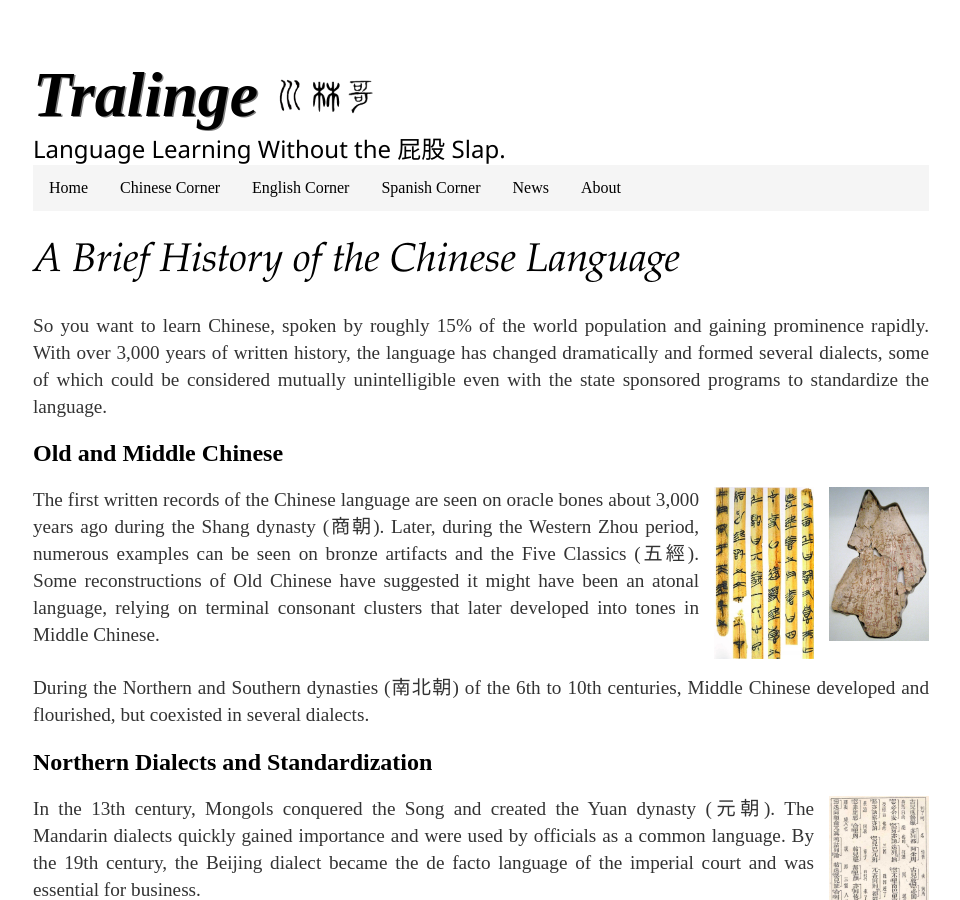
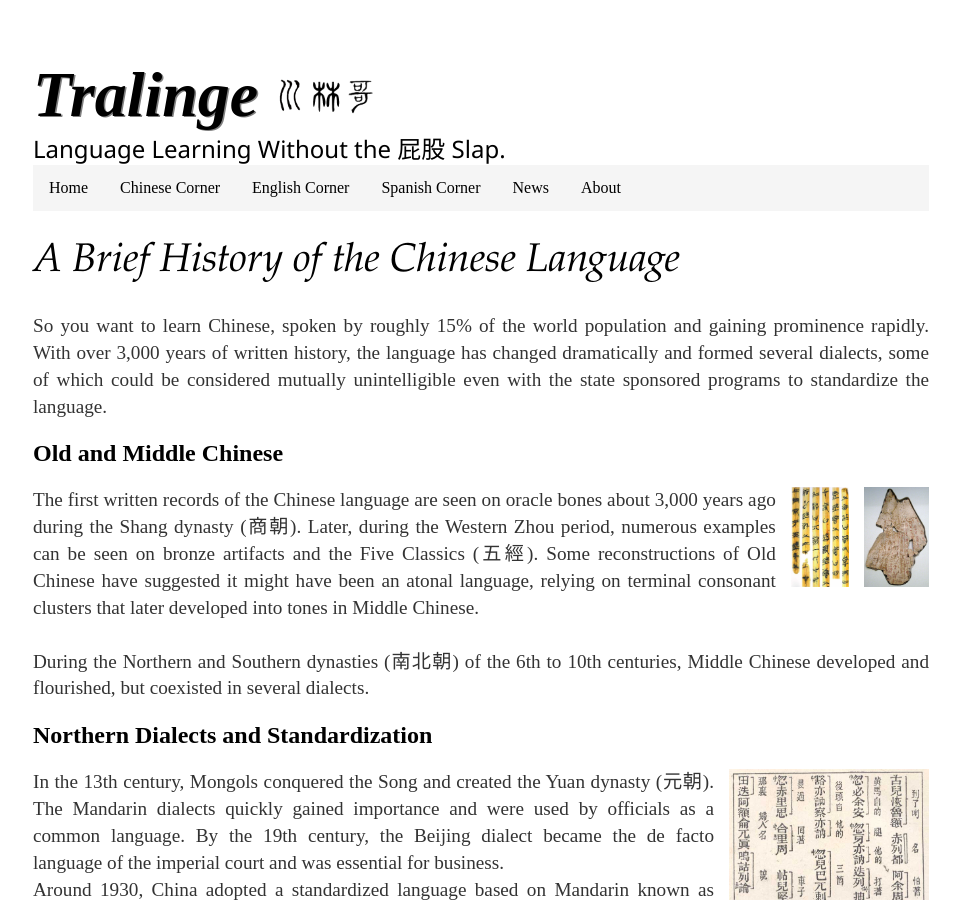
Before and after one commit to Tralinge/tralinge.github.io, a Jekyll site: the page built from chinese_corner/history_of_chinese.html, in a window 1280 px wide and 900 px high. Shown: the whole window, without its empty margins (159-1119 px from the left). Built offline with Jekyll 4.4.1, drawn with Linux system fonts in a browser that asks for light colours.

Commit message:
Update history_of_chinese.html

```diff
--- a/chinese_corner/history_of_chinese.html
+++ b/chinese_corner/history_of_chinese.html
@@ -10,8 +10,8 @@
   the language. </p>
 
 <h2>Old and Middle Chinese</h2>
-<p><img class="rfimg" src="/media/cc/shang_oracle.jpg" style="width:100px;margin-left:15px;">
-  <img class="rfimg" src="/media/cc/poetry manuscript.jpg" alt="poetry manuscript" style="width:100px;margin-left:15px;">
+<p><img class="rfimg" src="/media/cc/shang_oracle.jpg" style="height:100px; margin-left:15px;">
+  <img class="rfimg" src="/media/cc/poetry manuscript.jpg" alt="poetry manuscript" style="height:100px;margin-left:15px;">
   The first written records of the Chinese language are seen on oracle bones about 3,000 years ago during the
   Shang dynasty (商朝). Later, during the Western Zhou period, numerous examples can be seen on bronze artifacts
   and the Five Classics (五經). Some reconstructions of Old Chinese have suggested it might have been an atonal
@@ -21,7 +21,7 @@
   flourished, but coexisted in several dialects.</p>
 
 <h2>Northern Dialects and Standardization</h2>
-<p><img class="rfimg" src="/media/cc/mongolian chinese.jpg" alt="mongolian chinese" style="width:100px;margin-left:15px;">
+<p><img class="rfimg" src="/media/cc/mongolian chinese.jpg" alt="mongolian chinese" style="width:200px;margin-left:15px;">
   In the 13th century, Mongols conquered the Song and created the Yuan dynasty (元朝). The Mandarin dialects
   quickly gained importance and were used by officials as a common language. By the 19th century, the Beijing
   dialect became the de facto language of the imperial court and was essential for business.<br>
@@ -31,7 +31,7 @@
   status in those languages as Latin and Greek prefixes and suffixes have in English.</p>
 
 <h2>Simplification of Written Script</h2>
-  <p><img class="rfimg" src="/media/cc/simplified chinese.jpg" alt="simplified Chinese" style="width:100px;margin-left:15px;">
+  <p><img class="rfimg" src="/media/cc/simplified chinese.jpg" alt="simplified Chinese" style="width:200px;margin-left:15px;">
   Under construction<br><br><br><br><br><br><br><br><br><br><br><br><br><br>
-    <img class="rfimg" src="/media/cc/chinese dialect map.png" alt="Chinese dialect map" style="width:100px;margin-left:15px;">
+    <img class="rfimg" src="/media/cc/chinese dialect map.png" alt="Chinese dialect map" style="width:200px;margin-left:15px;">
   </p>
```
